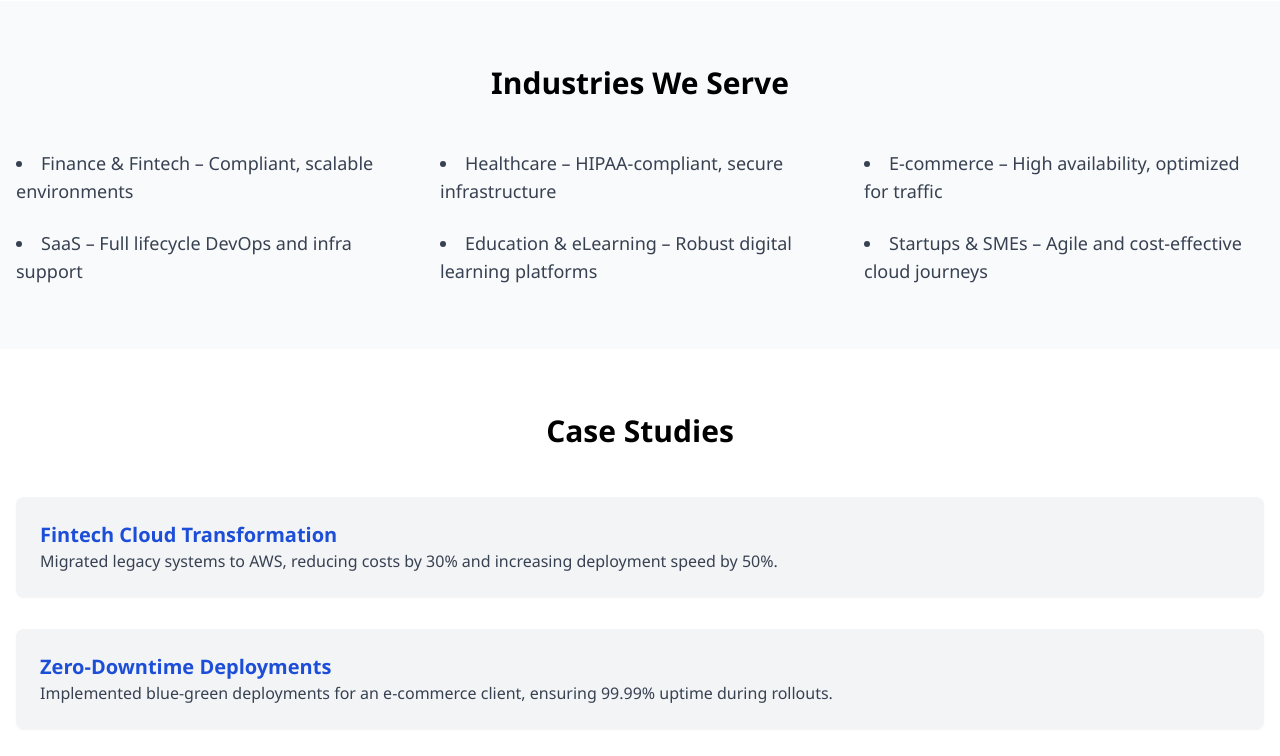
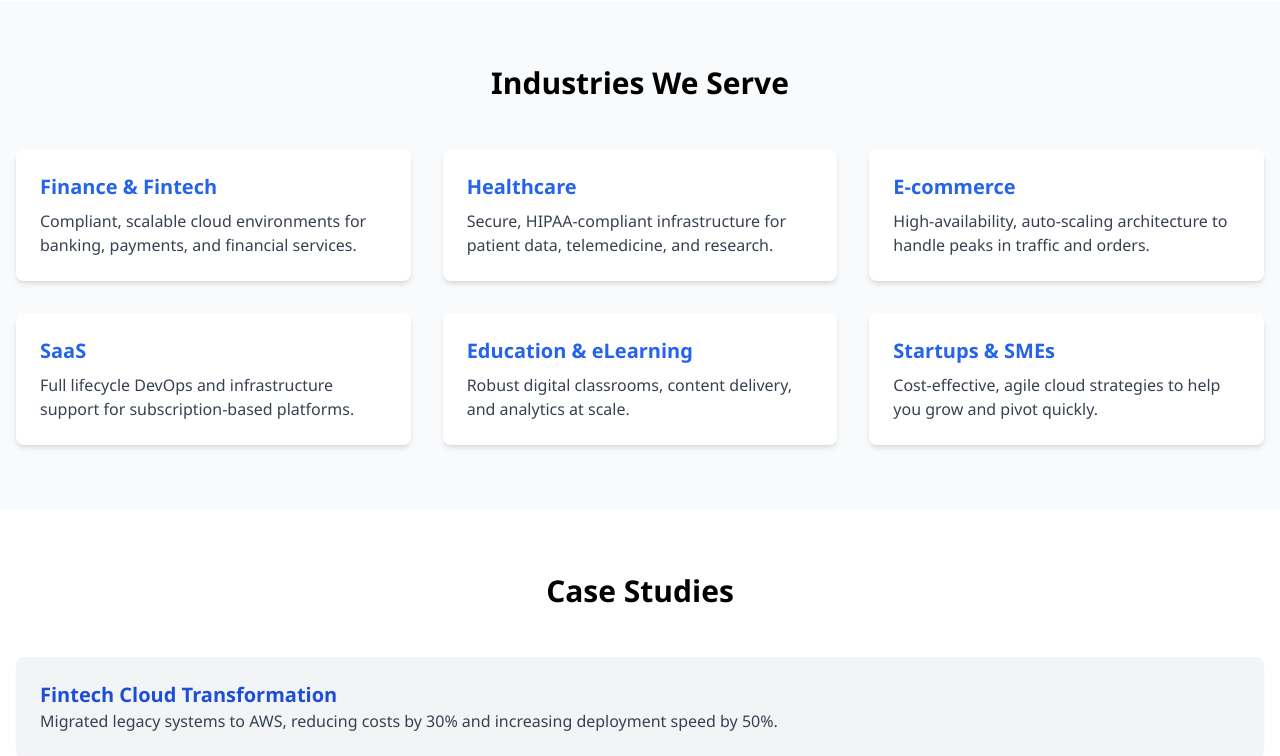
Before and after one commit to hdp01/cloudops-corner, a Flask app: page / in a window 1280 px wide. Shown: the part 831-1587 px from the top of the page. Run offline with Flask 3, Linux system fonts and the light colour scheme; some libraries are stand-ins or nearby versions.

Commit message:
updated the index.html for better ui

```diff
--- a/templates/index.html
+++ b/templates/index.html
@@ -21,12 +21,12 @@
       <h2 class="text-3xl font-bold text-center mb-12">Our Expertise</h2>
       <div class="grid grid-cols-1 md:grid-cols-2 lg:grid-cols-3 gap-8">
         {% for service in [
-          {"title": "Cloud Migration",     "desc": "Seamless transitions to cloud infrastructure"},
-          {"title": "DevOps",              "desc": "CI/CD, automation & best practices"},
-          {"title": "API Development",     "desc": "Scalable & secure APIs"},
-          {"title": "Infrastructure",      "desc": "Customized cloud solutions"},
-          {"title": "Blue‑Green Deploy",   "desc": "Zero‑downtime releases"},
-          {"title": "Network Services",    "desc": "Secure high‑performance networking"}
+          {"title": "Cloud Migration",   "desc": "Seamless transitions to cloud infrastructure"},
+          {"title": "DevOps",            "desc": "CI/CD, automation & best practices"},
+          {"title": "API Development",   "desc": "Scalable & secure APIs"},
+          {"title": "Infrastructure",    "desc": "Customized cloud solutions"},
+          {"title": "Blue‑Green Deploy", "desc": "Zero‑downtime releases"},
+          {"title": "Network Services",  "desc": "Secure high‑performance networking"}
         ] %}
           <div class="card bg-white p-6 rounded-lg shadow-md hover:shadow-xl transition-shadow">
             <h3 class="text-xl font-semibold mb-3 text-blue-600">{{ service.title }}</h3>
@@ -41,14 +41,32 @@
   <section id="industries" class="py-16 bg-gray-50">
     <div class="max-w-7xl mx-auto px-4">
       <h2 class="text-3xl font-bold text-center mb-12">Industries We Serve</h2>
-      <ul class="grid grid-cols-1 md:grid-cols-2 lg:grid-cols-3 gap-6 text-gray-700 text-lg list-disc list-inside">
-        <li>Finance &amp; Fintech – Compliant, scalable environments</li>
-        <li>Healthcare – HIPAA‑compliant, secure infrastructure</li>
-        <li>E‑commerce – High availability, optimized for traffic</li>
-        <li>SaaS – Full lifecycle DevOps and infra support</li>
-        <li>Education &amp; eLearning – Robust digital learning platforms</li>
-        <li>Startups &amp; SMEs – Agile and cost‑effective cloud journeys</li>
-      </ul>
+      <div class="grid grid-cols-1 sm:grid-cols-2 lg:grid-cols-3 gap-8">
+        <div class="card bg-white p-6 rounded-lg shadow-md hover:shadow-xl transition-shadow">
+          <h3 class="text-xl font-semibold mb-2 text-blue-600">Finance &amp; Fintech</h3>
+          <p class="text-gray-700">Compliant, scalable cloud environments for banking, payments, and financial services.</p>
+        </div>
+        <div class="card bg-white p-6 rounded-lg shadow-md hover:shadow-xl transition-shadow">
+          <h3 class="text-xl font-semibold mb-2 text-blue-600">Healthcare</h3>
+          <p class="text-gray-700">Secure, HIPAA‑compliant infrastructure for patient data, telemedicine, and research.</p>
+        </div>
+        <div class="card bg-white p-6 rounded-lg shadow-md hover:shadow-xl transition-shadow">
+          <h3 class="text-xl font-semibold mb-2 text-blue-600">E‑commerce</h3>
+          <p class="text-gray-700">High‑availability, auto‑scaling architecture to handle peaks in traffic and orders.</p>
+        </div>
+        <div class="card bg-white p-6 rounded-lg shadow-md hover:shadow-xl transition-shadow">
+          <h3 class="text-xl font-semibold mb-2 text-blue-600">SaaS</h3>
+          <p class="text-gray-700">Full lifecycle DevOps and infrastructure support for subscription‑based platforms.</p>
+        </div>
+        <div class="card bg-white p-6 rounded-lg shadow-md hover:shadow-xl transition-shadow">
+          <h3 class="text-xl font-semibold mb-2 text-blue-600">Education &amp; eLearning</h3>
+          <p class="text-gray-700">Robust digital classrooms, content delivery, and analytics at scale.</p>
+        </div>
+        <div class="card bg-white p-6 rounded-lg shadow-md hover:shadow-xl transition-shadow">
+          <h3 class="text-xl font-semibold mb-2 text-blue-600">Startups &amp; SMEs</h3>
+          <p class="text-gray-700">Cost‑effective, agile cloud strategies to help you grow and pivot quickly.</p>
+        </div>
+      </div>
     </div>
   </section>
 
```
